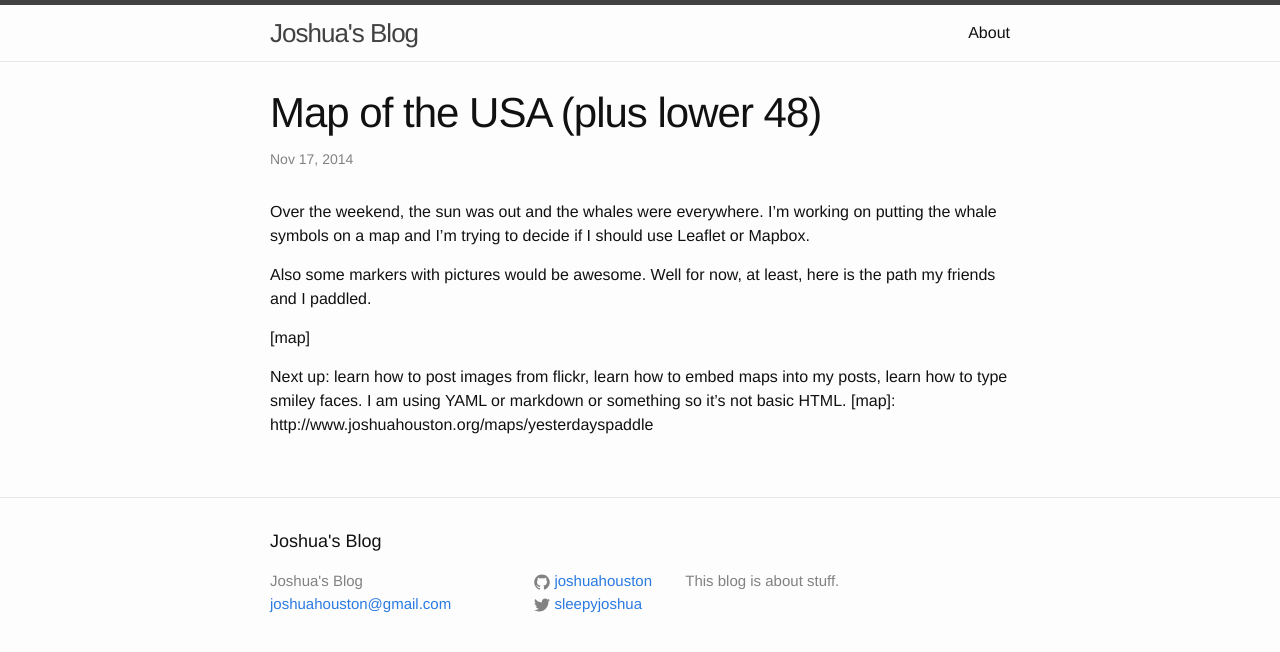
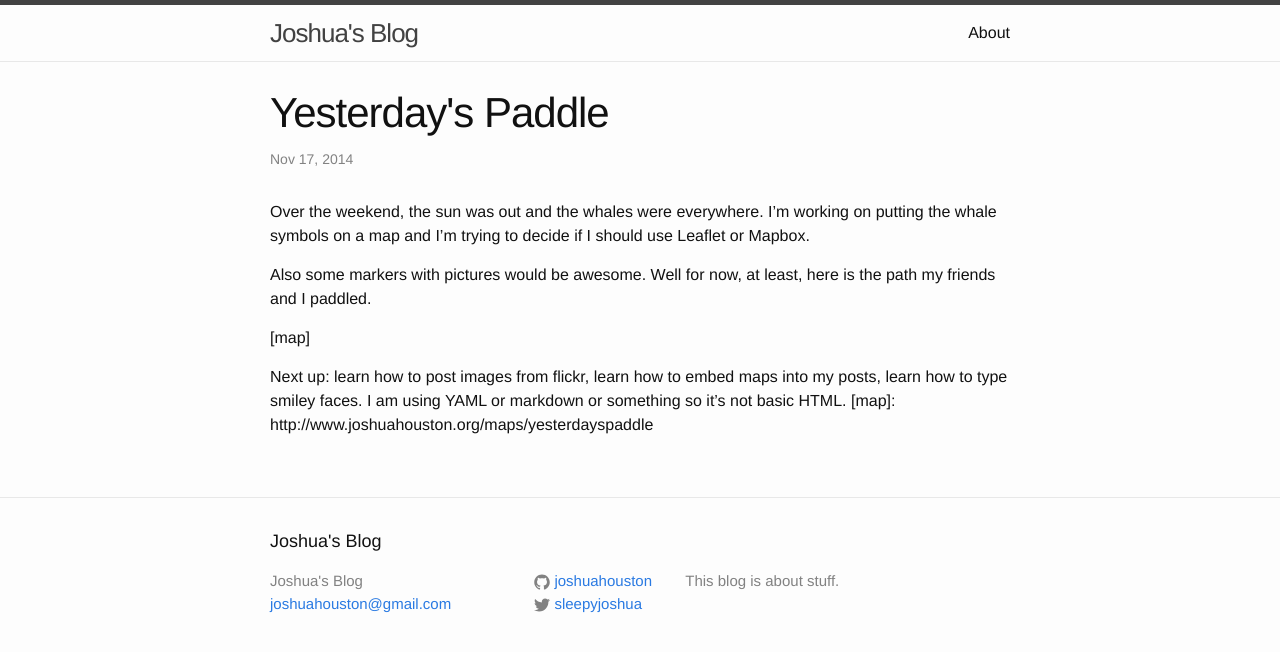
Before and after one commit to joshuahouston/joshuahouston.github.io, a Jekyll site: the page built from _posts/2014-11-17-yesterdays-kayak.markdown, in a window 1280 px wide. Shown: the top 652 px of the page. Built offline with Jekyll 4.4.1, drawn with Linux system fonts in a browser that asks for light colours.

Commit message:
Title change
changed title of post

```diff
--- a/_posts/2014-11-17-yesterdays-kayak.markdown
+++ b/_posts/2014-11-17-yesterdays-kayak.markdown
@@ -1,6 +1,6 @@
 ---
 layout: post
-title:  "Map of the USA (plus lower 48)"
+title:  "Yesterday's Paddle"
 date:   2014-11-17 04:04:31
 categories: maps
 ---
```
